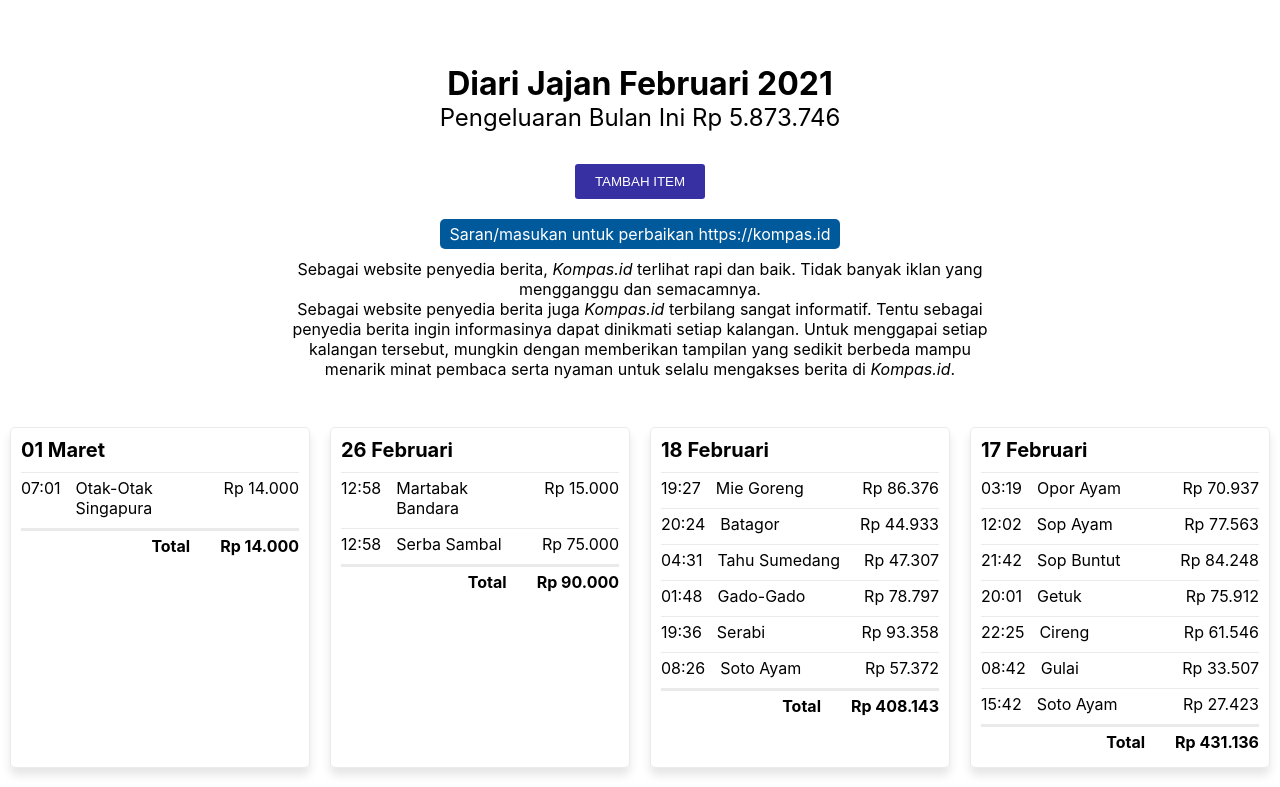
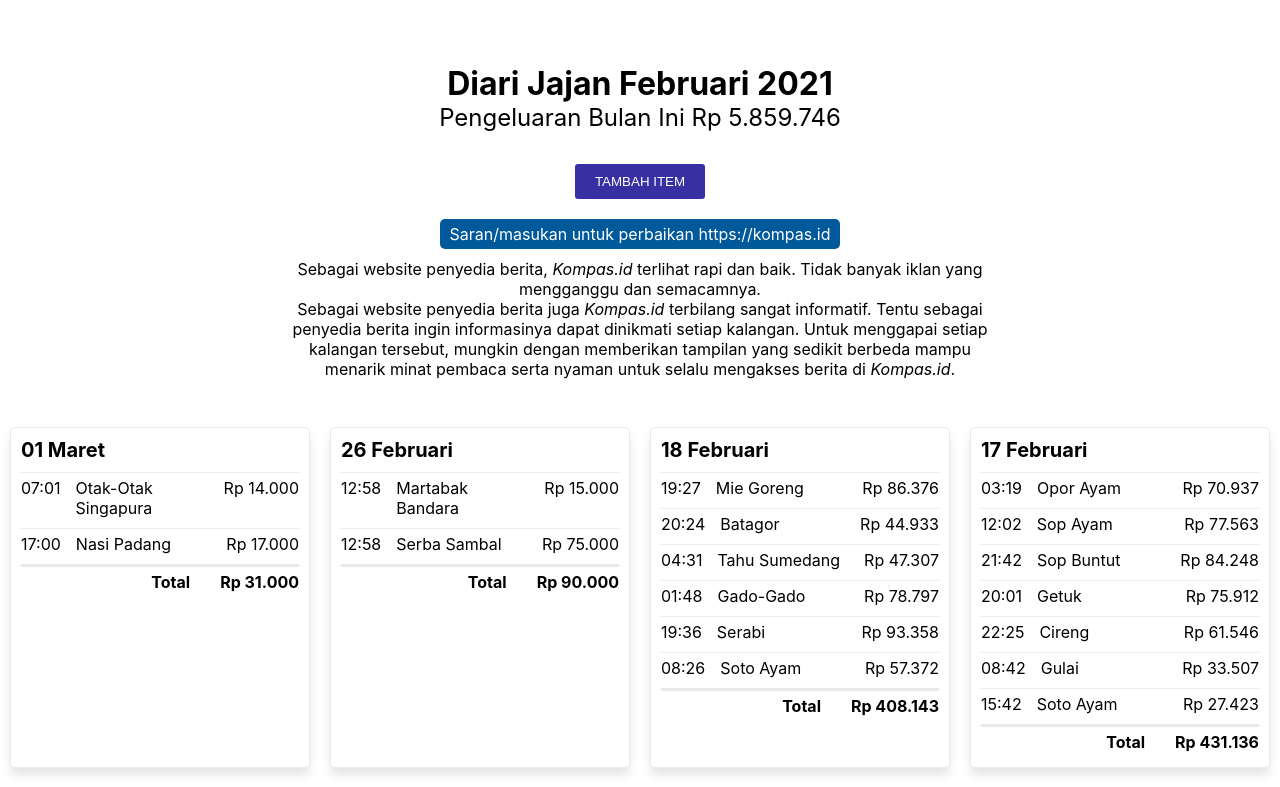
Before and after one commit to fajariadi-id/diari-jajan, a React (Create React App) app: page / in a window 1280 px wide. Shown: the top 787 px of the page. Built offline with nearby package versions, Linux system fonts and the light colour scheme; data requests are answered from the project's data file.

Commit message:
update: dynamic date and sum on header

```diff
--- a/db-kompas.json
+++ b/db-kompas.json
@@ -617,6 +617,12 @@
       "cost": 14000,
       "created_at": "2021-03-01 07:01:43",
       "id": 103
+    },
+    {
+      "name": "Nasi Padang",
+      "cost": 17000,
+      "created_at": "2021-03-01 17:00:27",
+      "id": 104
     }
   ]
 }
--- a/src/components/Header/Header.js
+++ b/src/components/Header/Header.js
@@ -3,8 +3,9 @@ import Button from '../Button/Button';
 import styled from 'styled-components';
 import { useSelector, useDispatch } from 'react-redux';
 import { costFormat } from '../../constant';
-import { getAllCost } from '../../functions';
+import { getAllCost, headerDateFormat } from '../../functions';
 import { openModal } from '../../actions';
+import { months } from '../../constant';
 
 const Header = () => {
   // connect to receiptReducer
@@ -13,7 +14,7 @@ const Header = () => {
 
   return (
     <HeaderContainer>
-      <h1>Diari Jajan Februari 2021</h1>
+      <h1>Diari Jajan {headerDateFormat(months)}</h1>
       <p>Pengeluaran Bulan Ini {costFormat.format(getAllCost(receipt))}</p>
 
       <Button
--- a/src/functions/dateFormat.js
+++ b/src/functions/dateFormat.js
@@ -6,7 +6,7 @@ const dateFormat = (date) => {
   const getMonth =
     getNumberOfMonth[0] === '0'
       ? months[getNumberOfMonth.slice(-1) - 1] // "02" -> "2" -> 2 - 1
-      : months[getNumberOfMonth];
+      : months[getNumberOfMonth - 1];
 
   // "2021-02-26" -> ["2021, "02", "26"] -> "26"
   const getDate = date.split('-')[2];
--- a/src/functions/getAllCost.js
+++ b/src/functions/getAllCost.js
@@ -1,5 +1,12 @@
+import { getItemCreated } from '../functions';
+
 const getAllCost = (receipt) => {
-  const sumAllCost = receipt
+  const month = getItemCreated().split(' ')[0].split('-')[1];
+  const getRecentlyMonth = receipt.filter(
+    (item) => item.created_at.split(' ')[0].split('-')[1] === month
+  );
+
+  const sumAllCost = getRecentlyMonth
     .map((item) => item.cost)
     .reduce((acc, value) => {
       return acc + value;
--- a/src/functions/getItemCreated.js
+++ b/src/functions/getItemCreated.js
@@ -1,5 +1,3 @@
-import { months } from '../constant';
-
 const getItemCreated = () => {
   const time = new Date();
   const year = time.getFullYear();
--- /dev/null
+++ b/src/functions/headerDateFormat.js
@@ -0,0 +1,12 @@
+import { getItemCreated } from '../functions';
+
+const headerDateFormat = (months) => {
+  const month = getItemCreated().split(' ')[0].split('-')[1];
+  const getMonthNumber = month[0] === '0' ? month.slice(-1) : month;
+
+  const getYear = getItemCreated().split(' ')[0].split('-')[0];
+
+  return `${months[getMonthNumber - 1]} ${getYear}`;
+};
+
+export default headerDateFormat;
--- a/src/functions/index.js
+++ b/src/functions/index.js
@@ -3,5 +3,13 @@ import dateFormat from './dateFormat';
 import timeFormat from './timeFormat';
 import getAllCost from './getAllCost';
 import getItemCreated from './getItemCreated';
+import headerDateFormat from './headerDateFormat';
 
-export { getUniqueDates, dateFormat, timeFormat, getAllCost, getItemCreated };
+export {
+  getUniqueDates,
+  dateFormat,
+  timeFormat,
+  getAllCost,
+  getItemCreated,
+  headerDateFormat,
+};
```
